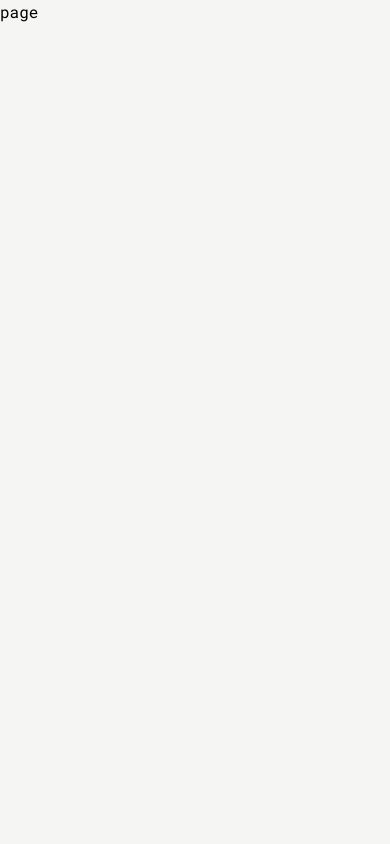
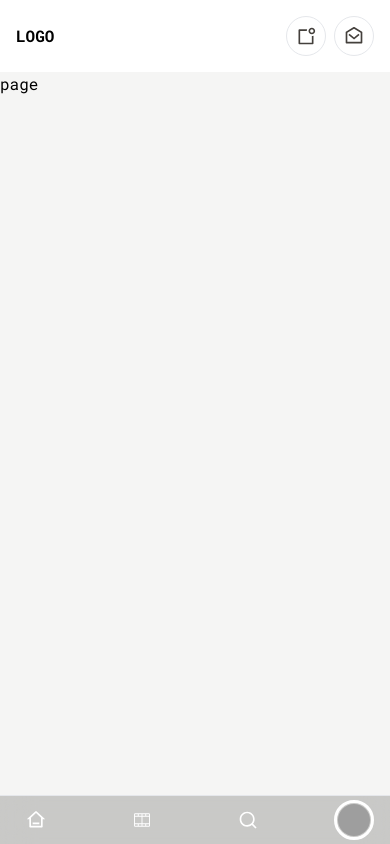
Before and after one commit to MutableTuple/devsocialmedia, a Next.js app: page /analytics in a window 390 px wide. Built offline with nearby package versions, Linux system fonts and the light colour scheme; grey boxes are pictures that could not be loaded.

Commit message:
added a bottom navigation bar for mobile devices

```diff
--- a/app/layout.js
+++ b/app/layout.js
@@ -1,5 +1,7 @@
 import { Mulish, Poppins, Roboto_Mono } from "next/font/google";
 import "./globals.css";
+import Navbar from "./_components/Navbar";
+import MobileNavigation from "./_components/MobileNavigation";
 
 const mulish = Roboto_Mono({
   subsets: ["latin"],
@@ -15,7 +17,12 @@ export default function RootLayout({ children }) {
     <html lang="en">
       <body className={`${mulish.className} bg-stone-100`}>
         <div className="">
-          <div className="max-w-[1140px] mx-auto ">{children}</div>
+          <div className="max-w-[1140px] mx-auto ">
+            <Navbar />
+
+            {children}
+            <MobileNavigation />
+          </div>
         </div>
       </body>
     </html>
--- a/app/page.js
+++ b/app/page.js
@@ -7,11 +7,9 @@ import MobileNavigation from "./_components/MobileNavigation";
 export default function Home() {
   return (
     <main className="">
-      <Navbar />
       <UserStories />
       <UserPostBox />
       <UserPostsAndFollwing />
-      <MobileNavigation />
     </main>
   );
 }
```
